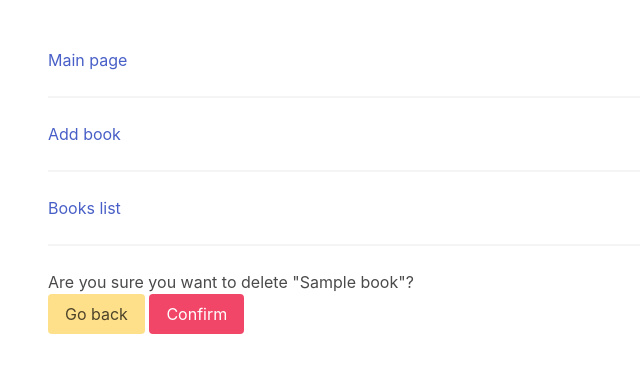
After one commit to Samekmat/BookListTask, a Django app: page /delete-book/1/ in a window 1280 px wide. The commit adds this page. Shown: the top 373 px of the page, without its empty margins (0-640 px from the left). Run offline with Django 3.2, Linux system fonts and the light colour scheme; tables that the repository leaves empty hold one stand-in row (values such as "Sample post").

Commit message:
Add delete book view

```diff
--- a/BookListTask/urls.py
+++ b/BookListTask/urls.py
@@ -1,12 +1,13 @@
 from django.contrib import admin
 from django.urls import path
-from base.views import index, add_book, book_list, book_page, update_book
+from base.views import index, add_book, book_list, book_page, update_book, delete_book
 
 urlpatterns = [
     path('admin/', admin.site.urls),
     path('', index, name='index'),
     path('books/', book_list, name='book-list'),
-    path('book/<str:pk>/', book_page, name='book_page'),
+    path('book/<int:pk>/', book_page, name='book_page'),
     path('add-book/', add_book, name='add-book'),
-    path('update-book/<str:pk>/', update_book, name='update-book'),
+    path('update-book/<int:pk>/', update_book, name='update-book'),
+    path('delete-book/<int:pk>/', delete_book, name='delete-book'),
 ]
--- a/base/views.py
+++ b/base/views.py
@@ -37,3 +37,11 @@ def update_book(request, pk):
             form.save()
             return redirect('book-list')
     return render(request, 'book_form.html', {'form': form})
+
+
+def delete_book(request, pk):
+    book = Book.objects.get(pk=pk)
+    if request.method == 'POST':
+        book.delete()
+        return redirect('book-list')
+    return render(request, 'book_delete.html', {'obj': book})
--- a/templates/book.html
+++ b/templates/book.html
@@ -12,5 +12,6 @@
             <li>Book cover image: <a href="{{ book.cover_link }}">Link</a></li>
         </ul>
         <a class="button is-info is-rounded" href="{% url 'update-book' book.pk %}">Edit</a>
+        <a class="button is-danger is-rounded" href="{% url 'delete-book' book.pk %}">Delete</a>
     </div>
 {% endblock %}
--- /dev/null
+++ b/templates/book_delete.html
@@ -0,0 +1,11 @@
+{% extends 'base.html' %}
+
+{% block content %}
+
+    <form method="POST" action="">
+    {% csrf_token %}
+    <p>Are you sure you want to delete "{{ obj }}"?</p>
+    <a class="button is-warning" href="{{ request.META.HTTP_REFERER }}">Go back</a>
+    <input class="button is-danger" type="submit" value="Confirm"/>
+    </form>
+{% endblock %}
--- a/templates/book_list.html
+++ b/templates/book_list.html
@@ -4,7 +4,7 @@
 
     <div class="container">
     <div class="box" style="background-color: lightgray">
-        <p><strong>To delete record, please go to the book page by clicking title</strong></p>
+        <p><strong>To edit or delete record, please go to the book page by clicking title</strong></p>
     </div>
         <div class="table-container">
 
```
